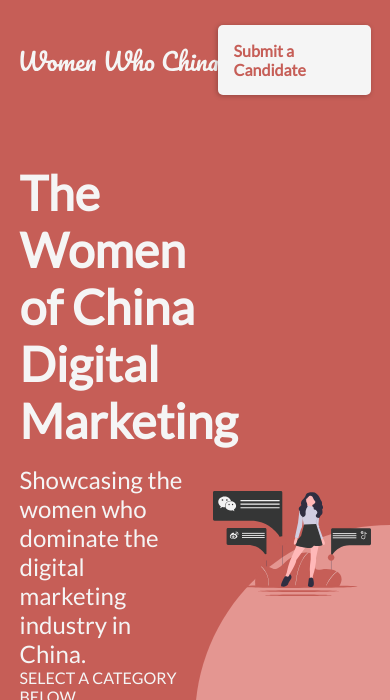
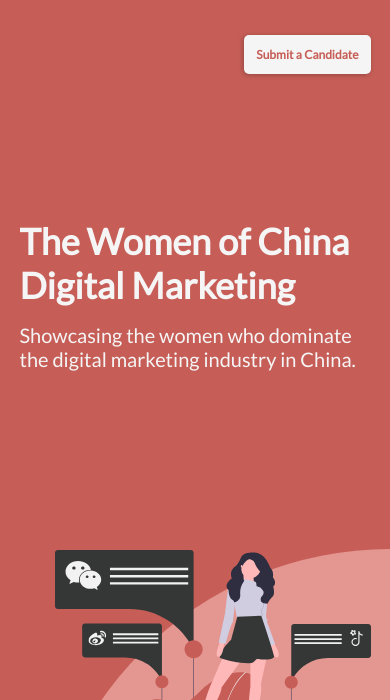
Before and after one commit to smithavt14/women_who_china, a Jekyll site: the page built from index.html, in a window 390 px wide. Shown: the top 700 px of the page. Built offline with Jekyll 4.4.1, drawn with Linux system fonts in a browser that asks for light colours; some of the changed text lies outside the part shown; grey boxes are pictures that could not be loaded.

Commit message:
Add media queries to page

```diff
--- a/_layouts/default.html
+++ b/_layouts/default.html
@@ -5,6 +5,7 @@
     <title>{{ page.title }}</title>
     <link rel="stylesheet" href="/assets/css/styles.css">
     <link rel="icon" type="image/png" href="./favicon.png">
+    <meta name="viewport" content="width=device-width, initial-scale=1.0">
   </head>
   <body>
     {% include header.html %}
--- /dev/null
+++ b/_sass/media.scss
@@ -0,0 +1,142 @@
+@media screen and (max-width: 1024px) and (min-width: 501px) {
+  .banner {
+    .ellipsis {
+      height: 120vw;
+      width: 120vw;
+      bottom: -60vw;
+      right: -60vw;
+    }
+
+    .container {
+      width: 80%;
+      height: 80%;
+      flex-direction: column;
+      align-items: flex-end;
+
+      .content {
+        width: 100%;
+        height: 50%;
+        justify-content: flex-end;
+
+        .header {
+          font-size: 56px;
+        }
+
+        .subheader {
+          font-size: 32px;
+        }
+
+        .title {
+          position: absolute;
+          bottom: 0;
+        }
+      }
+
+      .woman-img {
+        width: 60%;
+      }
+    }
+  }
+
+  .results {
+    .container {
+      .box {
+        margin: 16px 0;
+        width: 45%;
+      }
+    }
+  }
+}
+
+.footer__container {
+  .container {
+    .note {
+      width: 65%;
+      flex-grow: 0;
+      font-size: 16px;
+    }
+  }
+}
+
+@media screen and (max-width: 500px) {
+  .header__container {
+    .container {
+      display: flex;
+      position: relative;
+      align-items: center;
+      justify-content: flex-end;
+      height: 90%;
+
+      .logo {
+        display: none;
+      }
+
+      .submit-btn {
+        font-size: 12px;
+        padding: 12px;
+      }
+    }
+  }
+
+  .banner {
+    height: 100vh;
+
+    .ellipsis {
+      height: 180vw;
+      width: 180vw;
+      bottom: -90vw;
+      right: -90vw;
+    }
+
+    .container {
+      margin-top: 20%;
+      height: 80%;
+      width: 90%;
+      flex-direction: column;
+      align-items: flex-end;
+      justify-content: space-around;
+
+      .content {
+        width: 100%;
+        .header {
+          font-size: 36px;
+        }
+        .subheader {
+          font-size: 20px;
+        }
+        .title {
+          position: absolute;
+          bottom: 0;
+          margin-bottom: 0;
+        }
+      }
+
+      .woman-img {
+        width: 90%;
+        margin-top: 0;
+      }
+    }
+  }
+
+  .results {
+    .filter__container {
+      flex-wrap: wrap;
+
+      .option {
+        margin: 8px;
+      }
+    }
+  }
+
+  .footer__container {
+    .container {
+      .note {
+        width: 100%;
+      }
+
+      .submit-btn {
+        display: none;
+      }
+    }
+  }
+}
--- a/assets/css/styles.scss
+++ b/assets/css/styles.scss
@@ -5,3 +5,4 @@
 @import "header";
 @import "popup";
 @import "filter";
+@import "media";
```
Also changed, not shown: assets/js/main.js (+7 -6 lines), 4 other files.
